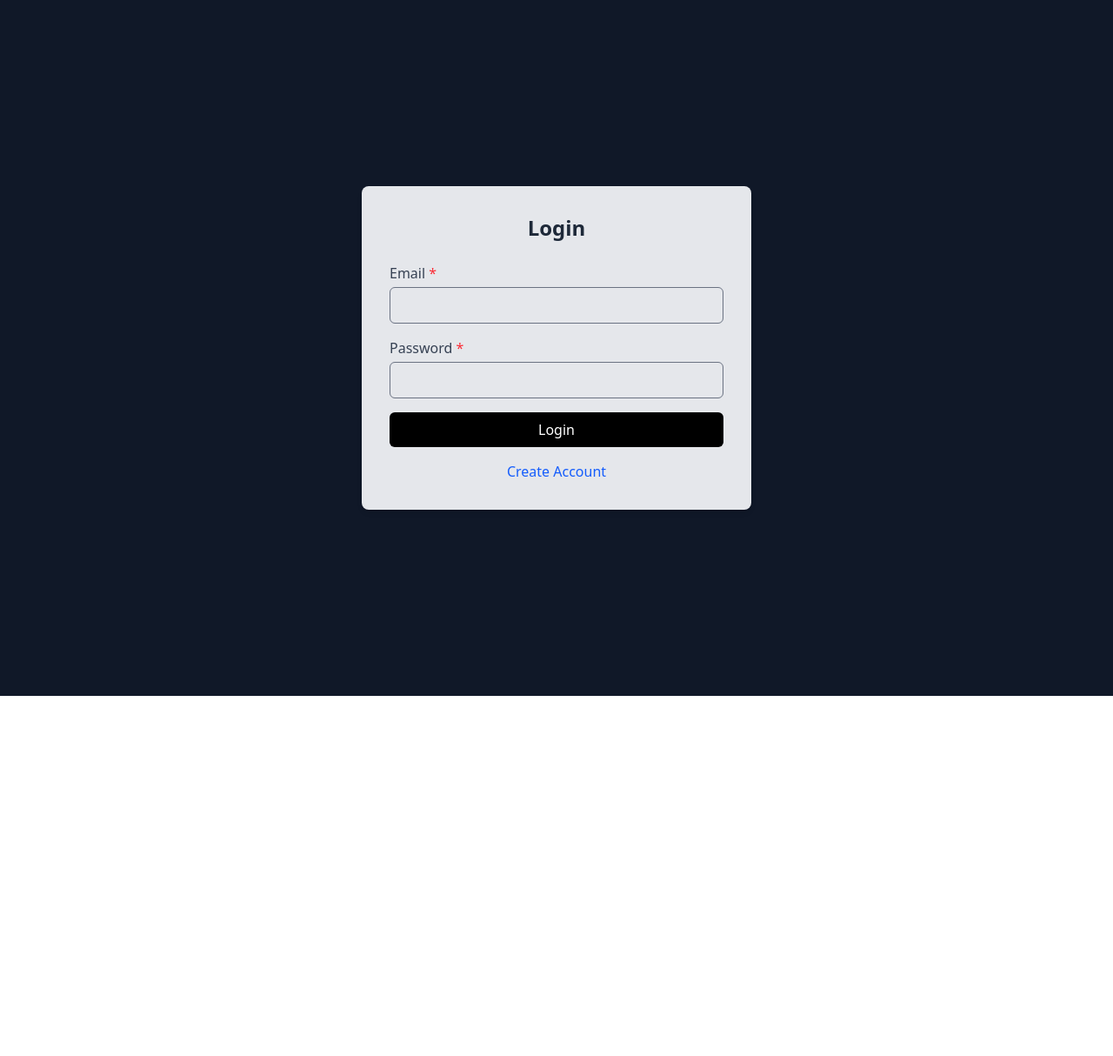
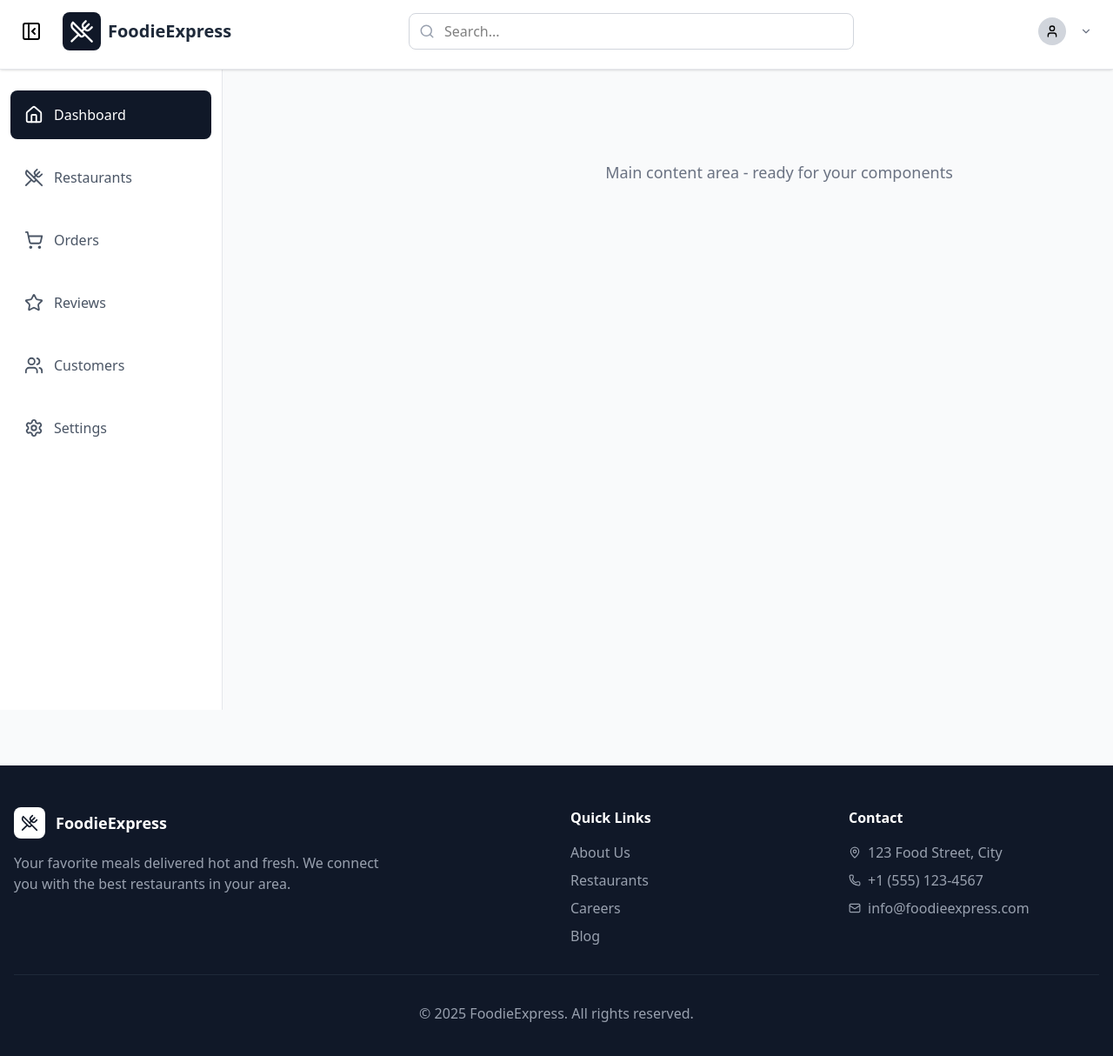
Before and after one commit to Snowden-0/restaurant-delivery-frontend, a React (Vite) app: page / in a window 1280 px wide. Before the commit this address led to /login. Shown: the top 1214 px of the page at 87% size. Before the commit the page ends 800 px from the top, so only its background shows below. Built offline with nearby package versions, Linux system fonts and the light colour scheme.

Commit message:
Adjusted sidebar and header

```diff
--- a/src/App.jsx
+++ b/src/App.jsx
@@ -5,6 +5,7 @@ import SignupPage from './views/user/SignupPage';
 import HomePage from './views/HomePage';
 import * as authService from './services/authServices';
 import ErrorPopup from './components/ui/ErrorPopup';
+import  Layout  from './Layout/Layout';
 
 const MAIN_DIV_CLASS = 'min-h-screen flex items-center justify-center bg-gray-900';
 
@@ -38,36 +39,45 @@ function App() {
   };
 
   return (
-    <div className={MAIN_DIV_CLASS}>
-      {error && <ErrorPopup message={error} onClose={() => setError(null)} />}
-      <Router>
-        <Routes>
-          <Route
-            path="/"
-            element={
-              isAuthenticated ?
-                <HomePage onLogout={handleLogout} /> :
-                <Navigate to="/login" replace />
-            }
-          />
-          <Route
-            path="/login"
-            element={
-              !isAuthenticated ?
-                <LoginPage onLogin={(data) => handleAuth(data, 'login')} /> :
-                <Navigate to="/" replace />
-            }
-          />
-          <Route
-            path="/signup"
-            element={
-              !isAuthenticated ?
-                <SignupPage onSignup={(data) => handleAuth(data, 'signup')} /> :
-                <Navigate to="/" replace />
-            }
-          />
-        </Routes>
-      </Router>
+    // <div className={MAIN_DIV_CLASS}>
+    //   {error && <ErrorPopup message={error} onClose={() => setError(null)} />}
+    //   <Router>
+    //     <Routes>
+    //       <Route
+    //         path="/"
+    //         element={
+    //           isAuthenticated ?
+    //             <HomePage onLogout={handleLogout} /> :
+    //             <Navigate to="/login" replace />
+    //         }
+    //       />
+    //       <Route
+    //         path="/login"
+    //         element={
+    //           !isAuthenticated ?
+    //             <LoginPage onLogin={(data) => handleAuth(data, 'login')} /> :
+    //             <Navigate to="/" replace />
+    //         }
+    //       />
+    //       <Route
+    //         path="/signup"
+    //         element={
+    //           !isAuthenticated ?
+    //             <SignupPage onSignup={(data) => handleAuth(data, 'signup')} /> :
+    //             <Navigate to="/" replace />
+    //         }
+    //       />
+    //     </Routes>
+    //   </Router>
+    //</div>
+    <div>
+      <Layout>
+      {/* Your page content will go here */}
+      <div className="text-center text-gray-500 py-20">
+        <p className="text-lg">Main content area - ready for your components</p>
+      </div>
+    </Layout>
+
     </div>
   );
 }
--- a/src/Layout/Footer.jsx
+++ b/src/Layout/Footer.jsx
@@ -1,24 +1,62 @@
-import React from 'react';
+import { UtensilsCrossed, MapPin, Phone, Mail,} from 'lucide-react';
+
+const CONTACT_ICONS_CLASS = 'flex items-center space-x-2';
+const QUICK_LINKS_CLASS = 'text-gray-400 hover:text-white transition-colors';
+const COPYRIGHT_CLASS = 'border-t border-gray-800 mt-8 pt-8 text-center text-gray-400';
+const FOOTER_CLASS = 'bg-gray-900 text-white py-12';
+const FOOTER_ITEMS_CLASS = 'grid grid-cols-1 md:grid-cols-4 gap-8';
 
 const Footer = () => {
   return (
-    <footer className="bg-white border-t py-4">
-      <div className="max-w-7xl mx-auto px-4 sm:px-6">
-        <div className="flex flex-col md:flex-row justify-between items-center">
-          <p className="text-gray-600 text-sm">
-            © 2023 GourmetExpress. All rights reserved.
-          </p>
-          <div className="flex space-x-4 mt-2 md:mt-0">
-            <a href="#" className="text-gray-500 hover:text-indigo-600 transition">
-              Terms
-            </a>
-            <a href="#" className="text-gray-500 hover:text-indigo-600 transition">
-              Privacy
-            </a>
-            <a href="#" className="text-gray-500 hover:text-indigo-600 transition">
-              Contact
-            </a>
+    <footer className={FOOTER_CLASS}>
+      <div className="max-w-7xl mx-auto px-4">
+        <div className={FOOTER_ITEMS_CLASS}>
+          {/* Company Info */}
+          <div className="col-span-1 md:col-span-2">
+            <div className="flex items-center space-x-3 mb-4">
+              <div className="bg-white p-2 rounded-lg">
+                <UtensilsCrossed className="text-gray-900" size={20} />
+              </div>
+              <h3 className="text-lg font-semibold">FoodieExpress</h3>
+            </div>
+            <p className="text-gray-400 mb-4 max-w-md">
+              Your favorite meals delivered hot and fresh. We connect you with the best restaurants in your area.
+            </p>
           </div>
+
+          {/* Quick Links */}
+          <div>
+            <h4 className="font-semibold mb-4">Quick Links</h4>
+            <ul className="space-y-2">
+              <li><a href="#" className={QUICK_LINKS_CLASS}>About Us</a></li>
+              <li><a href="#" className={QUICK_LINKS_CLASS}>Restaurants</a></li>
+              <li><a href="#" className={QUICK_LINKS_CLASS}>Careers</a></li>
+              <li><a href="#" className={QUICK_LINKS_CLASS}>Blog</a></li>
+            </ul>
+          </div>
+
+          {/* Contact Info */}
+          <div>
+            <h4 className="font-semibold mb-4">Contact</h4>
+            <ul className="space-y-2 text-gray-400">
+              <li className={CONTACT_ICONS_CLASS}>
+                <MapPin size={14} />
+                <span>123 Food Street, City</span>
+              </li>
+              <li className={CONTACT_ICONS_CLASS}>
+                <Phone size={14} />
+                <span>+1 (555) 123-4567</span>
+              </li>
+              <li className={CONTACT_ICONS_CLASS}>
+                <Mail size={14} />
+                <span>info@foodieexpress.com</span>
+              </li>
+            </ul>
+          </div>
+        </div>
+
+        <div className={COPYRIGHT_CLASS}>
+          <p>&copy; 2025 FoodieExpress. All rights reserved.</p>
         </div>
       </div>
     </footer>
--- a/src/Layout/Header.jsx
+++ b/src/Layout/Header.jsx
@@ -1,27 +1,94 @@
-import React from 'react';
+import React, { useState } from 'react';
+import { Menu, X, UtensilsCrossed, Search, PanelLeftClose, PanelLeftOpen } from 'lucide-react';
 import UserProfile from './UserProfile';
-import { Menu } from 'lucide-react';
-import IconButton from '../components/ui/IconButton';
 
-const Header = ({ toggleSidebar }) => {
+// Common UI Constants
+const COMMON_BUTTON_CLASSES = 'p-2 rounded-lg hover:bg-gray-100 transition-colors';
+const INPUT_BASE_CLASSES = 'w-full pl-10 py-2 border border-gray-300 rounded-lg focus:outline-none focus:ring-2 focus:ring-gray-900 focus:border-transparent transition-all';
+const SEARCH_ICON_CLASSES = 'absolute left-3 top-1/2 transform -translate-y-1/2 text-gray-400';
+const MOBILE_CLOSE_BUTTON_CLASSES = 'absolute right-3 top-1/2 transform -translate-y-1/2 text-gray-400 hover:text-gray-600';
+
+// Header-specific Constants
+const HEADER_CLASSES = 'bg-white shadow-sm border-b border-gray-200 sticky top-0 z-50';
+const INNER_CONTAINER_CLASSES = 'flex items-center justify-between px-4 py-3';
+const LOGO_CONTAINER_CLASSES = 'bg-gray-900 p-2 rounded-lg flex items-center justify-center';
+const TITLE_CLASSES = 'text-xl font-extrabold text-gray-800 hidden sm:block';
+
+const Header = ({ onToggleSidebar, isSidebarOpen, onToggleSidebarCollapse, isSidebarCollapsed }) => {
+  const [showMobileSearch, setShowMobileSearch] = useState(false);
+
   return (
-    <header className="sticky top-0 z-10 bg-white shadow-sm">
-      <div className="flex items-center justify-between px-4 py-3 sm:px-6">
-        <div className="flex items-center">
-          <IconButton
-            onClick={toggleSidebar}
-            className="md:hidden mr-2"
-            icon={<Menu className="w-5 h-5" />}
-          />
-          <h1 className="text-xl font-bold text-indigo-600">GourmetExpress</h1>
+    <header className={`${HEADER_CLASSES} h-20`}>
+      <div className={INNER_CONTAINER_CLASSES}>
+        {/* Left Section */}
+        <div className="flex items-center space-x-4">
+          <button
+            onClick={onToggleSidebar}
+            className={`${COMMON_BUTTON_CLASSES} lg:hidden`}
+          >
+            {isSidebarOpen ? <X size={20} /> : <Menu size={20} />}
+          </button>
+
+          {/* Desktop sidebar collapse button */}
+          <button
+            onClick={onToggleSidebarCollapse}
+            className={`${COMMON_BUTTON_CLASSES} hidden lg:flex`}
+          >
+            {isSidebarCollapsed ? <PanelLeftOpen size={24} /> : <PanelLeftClose size={24} />}
+          </button>
+
+          <div className="flex items-center space-x-2">
+            <div className={LOGO_CONTAINER_CLASSES}>
+              <UtensilsCrossed className="text-white" size={28} />
+            </div>
+            <h1 className={TITLE_CLASSES}>FoodieExpress</h1>
+          </div>
         </div>
 
-        <div className="flex items-center space-x-4">
-          <UserProfile
-            name="Alex Morgan"
-            email="alex@example.com"
-            avatarUrl="/avatar.png"
-          />
+        {/* Center Section - Search */}
+        <div className="flex-1 max-w-lg mx-4">
+          {/* Desktop Search */}
+          <div className="relative hidden md:block">
+            <Search className={SEARCH_ICON_CLASSES} size={18} />
+            <input
+              type="text"
+              placeholder="Search..."
+              className={`${INPUT_BASE_CLASSES} pr-4`}
+            />
+          </div>
+
+          {/* Mobile Search */}
+          {showMobileSearch && (
+            <div className="relative md:hidden">
+              <Search className={SEARCH_ICON_CLASSES} size={18} />
+              <input
+                type="text"
+                placeholder="Search..."
+                className={`${INPUT_BASE_CLASSES} pr-10`}
+                autoFocus
+              />
+              <button
+                onClick={() => setShowMobileSearch(false)}
+                className={MOBILE_CLOSE_BUTTON_CLASSES}
+              >
+                <X size={18} />
+              </button>
+            </div>
+          )}
+        </div>
+
+        {/* Right Section */}
+        <div className="flex items-center space-x-3">
+          {!showMobileSearch && (
+            <button
+              onClick={() => setShowMobileSearch(true)}
+              className={`${COMMON_BUTTON_CLASSES} md:hidden`}
+            >
+              <Search size={18} className="text-gray-600" />
+            </button>
+          )}
+          {/* User Profile */}
+          <UserProfile/>
         </div>
       </div>
     </header>
--- a/src/Layout/Layout.jsx
+++ b/src/Layout/Layout.jsx
@@ -4,23 +4,46 @@ import Sidebar from './Sidebar';
 import Footer from './Footer';
 
 const Layout = ({ children }) => {
-  const [sidebarOpen, setSidebarOpen] = useState(true);
+  const [isSidebarOpen, setIsSidebarOpen] = useState(false);
+  const [isSidebarCollapsed, setIsSidebarCollapsed] = useState(false);
+  const [activeItem, setActiveItem] = useState('/');
 
-  const toggleSidebar = () => {
-    setSidebarOpen(!sidebarOpen);
+  const toggleSidebar = () => setIsSidebarOpen(!isSidebarOpen);
+  const closeSidebar = () => setIsSidebarOpen(false);
+  const toggleSidebarCollapse = () => setIsSidebarCollapsed(!isSidebarCollapsed);
+  const handleItemClick = (href) => {
+    setActiveItem(href);
+    // Close mobile sidebar when item is clicked
+    if (isSidebarOpen) {
+      setIsSidebarOpen(false);
+    }
   };
 
   return (
-    <div className="flex flex-col min-h-screen bg-gray-50">
-      <Header toggleSidebar={toggleSidebar} />
-      <div className="flex flex-1 overflow-hidden">
-        <Sidebar isOpen={sidebarOpen} />
-        <main className={`flex-1 overflow-y-auto transition-all duration-300 ${sidebarOpen ? 'md:ml-64' : 'md:ml-20'}`}>
-          <div className="p-4 md:p-6 max-w-7xl mx-auto w-full">
-            {children}
-          </div>
+    <div className="min-h-screen bg-gray-50">
+      <Header
+        onToggleSidebar={toggleSidebar}
+        isSidebarOpen={isSidebarOpen}
+        onToggleSidebarCollapse={toggleSidebarCollapse}
+        isSidebarCollapsed={isSidebarCollapsed}
+      />
+
+      <div className="flex">
+        <Sidebar
+          isOpen={isSidebarOpen}
+          onClose={closeSidebar}
+          isCollapsed={isSidebarCollapsed}
+          activeItem={activeItem}
+          onItemClick={handleItemClick}
+        />
+
+        <main
+          className={`flex-1 ${isSidebarCollapsed ? "lg:ml-24" : "lg:ml-64"}`}
+        >
+          <div className="p-6 min-h-screen">{children}</div>
         </main>
       </div>
+
       <Footer />
     </div>
   );
--- /dev/null
+++ b/src/Layout/NavItem.jsx
@@ -0,0 +1,33 @@
+import React from 'react';
+
+const NavItem = ({ icon: Icon, label, href, active, onClick, isCollapsed }) => {
+  const handleClick = (e) => {
+    e.preventDefault();
+    if (onClick) {
+      onClick(href);
+    }
+  };
+
+  return (
+    <li>
+      <a
+        href={href}
+        onClick={handleClick}
+        className={`
+          flex items-center space-x-3 px-4 py-4 rounded-lg transition-all duration-200 group
+          ${active
+            ? 'bg-gray-900 text-white'
+            : 'text-gray-600 hover:bg-gray-100 hover:text-gray-900'
+          }
+          ${isCollapsed ? 'justify-center' : ''}
+        `}
+        title={isCollapsed ? label : ''}
+      >
+        <Icon size={22} />
+        {!isCollapsed && <span className="font-medium">{label}</span>}
+      </a>
+    </li>
+  );
+};
+
+export default NavItem;
--- a/src/Layout/Sidebar.jsx
+++ b/src/Layout/Sidebar.jsx
@@ -1,64 +1,78 @@
 import React from 'react';
+import NavItem from './NavItem';
 import {
   Home,
-  Utensils,
+  UtensilsCrossed,
   ShoppingCart,
+  Star,
   Users,
-  Settings,
-  HelpCircle
+  Settings
 } from 'lucide-react';
-import NavItem from './NavItem';
-import ResizablePanel from '../components/ui/ResizablePanel';
 
-const Sidebar = ({ isOpen }) => {
-  const navItems = [
-    { icon: <Home />, label: 'Dashboard', href: '/' },
-    { icon: <Utensils />, label: 'Restaurants', href: '/restaurants' },
-    { icon: <ShoppingCart />, label: 'Orders', href: '/orders' },
-    { icon: <Users />, label: 'Customers', href: '/customers' },
-    { icon: <Settings />, label: 'Settings', href: '/settings' },
-    { icon: <HelpCircle />, label: 'Support', href: '/support' },
+const Sidebar = ({ isOpen, onClose, isCollapsed, activeItem, onItemClick }) => {
+  const menuItems = [
+    { icon: Home, label: 'Dashboard', href: '/' },
+    { icon: UtensilsCrossed, label: 'Restaurants', href: '/restaurants' },
+    { icon: ShoppingCart, label: 'Orders', href: '/orders' },
+    { icon: Star, label: 'Reviews', href: '/reviews' },
+    { icon: Users, label: 'Customers', href: '/customers' },
+    { icon: Settings, label: 'Settings', href: '/settings' },
   ];
 
   return (
-    <ResizablePanel
-      isOpen={isOpen}
-      defaultWidth={256}
-      minWidth={80}
-      maxWidth={320}
-      className="hidden md:flex flex-col bg-white border-r"
-    >
-      <div className={`flex-1 overflow-y-auto py-4 ${isOpen ? 'px-4' : 'px-2'}`}>
-        <div className="mb-8 flex items-center p-2">
-          <div className="bg-indigo-600 rounded-lg p-2">
-            <Utensils className="text-white w-6 h-6" />
+    <>
+      {/* Overlay */}
+      {isOpen && (
+        <div
+          className="fixed inset-0 bg-black bg-opacity-20 z-40 lg:hidden"
+          onClick={onClose}
+        />
+      )}
+
+      {/* Sidebar */}
+      <aside className={`
+        fixed top-0 left-0 h-full bg-white border-r border-gray-200 z-50 transition-all duration-300 ease-in-out
+        ${isOpen ? 'translate-x-0' : '-translate-x-full'}
+        lg:sticky lg:top-16 lg:translate-x-0 lg:z-auto
+        ${isCollapsed ? 'lg:w-24' : 'lg:w-64'}
+        w-64
+        lg:h-[calc(100vh-4rem)]  // Height adjusted for header
+      `}>
+
+        <div className="flex flex-col h-full">
+          {/* Logo - Hidden when collapsed on desktop */}
+          {(!isCollapsed || isOpen) && (
+            <div className="p-6 border-b border-gray-200 lg:hidden">
+              <div className="flex items-center space-x-3">
+                <div className="bg-gray-900 p-2 rounded-lg">
+                  <UtensilsCrossed className="text-white" size={20} />
                 </div>
-          {isOpen && (
-            <h2 className="ml-3 text-xl font-bold text-gray-800">Gourmet</h2>
+                <div>
+                  <h2 className="text-lg font-semibold text-gray-800">FoodieExpress</h2>
+                </div>
+              </div>
+            </div>
           )}
-        </div>
 
-        <nav>
-          <ul className="space-y-1">
-            {navItems.map((item, index) => (
+          {/* Navigation */}
+          <nav className="flex-1 py-6">
+            <ul className="space-y-4 px-3">
+              {menuItems.map((item, index) => (
                 <NavItem
                   key={index}
                   icon={item.icon}
                   label={item.label}
                   href={item.href}
-                isOpen={isOpen}
+                  active={activeItem === item.href}
+                  onClick={onItemClick}
+                  isCollapsed={isCollapsed && !isOpen}
                 />
               ))}
             </ul>
           </nav>
         </div>
-
-      <div className={`p-4 border-t ${isOpen ? 'text-center' : ''}`}>
-        <p className="text-xs text-gray-500">
-          {isOpen ? '© 2023 GourmetExpress' : '©'}
-        </p>
-      </div>
-    </ResizablePanel>
+      </aside>
+    </>
   );
 };
 
--- a/src/Layout/UserProfile.jsx
+++ b/src/Layout/UserProfile.jsx
@@ -1,29 +1,60 @@
-import React, { useState } from 'react';
-import { ChevronDown, LogOut } from 'lucide-react';
+import { useState, useEffect } from 'react';
+import { ChevronDown, Settings } from 'lucide-react';
 
-const UserProfile = ({ name, email, avatarUrl }) => {
-  const [isOpen, setIsOpen] = useState(false);
+// Common UI Constants
+const COMMON_BUTTON_CLASSES = 'flex items-center space-x-2 p-2 rounded-lg hover:bg-gray-100 transition-colors';
+const AVATAR_CONTAINER_CLASSES = 'w-8 h-8 bg-gray-300 rounded-full flex items-center justify-center';
+const USER_NAME_CLASSES = 'text-gray-700 font-medium hidden sm:block';
+const DROPDOWN_MENU_CLASSES = 'absolute right-0 mt-2 w-48 bg-white rounded-lg shadow-lg border border-gray-200 py-2 z-10';
+const DROPDOWN_HEADER_CLASSES = 'px-4 py-2 border-b border-gray-100';
+const DROPDOWN_ITEM_CLASSES = 'block px-4 py-2 transition-colors';
+const REGULAR_ITEM_CLASSES = `${DROPDOWN_ITEM_CLASSES} text-gray-700 hover:bg-gray-50`;
+const LOGOUT_ITEM_CLASSES = `${DROPDOWN_ITEM_CLASSES} text-red-600 hover:bg-red-50`;
+
+const UserProfile = ({ name, email }) => {
+  const [showDropdown, setShowDropdown] = useState(false);
+
+  useEffect(() => {
+    if (showDropdown) {
+      const handleClick = () => setShowDropdown(false);
+      document.addEventListener('click', handleClick);
+      return () => document.removeEventListener('click', handleClick);
+    }
+  }, [showDropdown]);
 
   return (
     <div className="relative">
       <button
-        onClick={() => setIsOpen(!isOpen)}
-        className="flex items-center space-x-2 focus:outline-none"
+        onClick={(e) => {
+          e.stopPropagation();
+          setShowDropdown(!showDropdown);
+        }}
+        className={COMMON_BUTTON_CLASSES}
       >
-        <div className="bg-gray-200 border-2 border-dashed rounded-xl w-8 h-8" />
-        <div className="hidden md:block text-left">
-          <p className="text-sm font-medium text-gray-700 truncate max-w-[120px]">{name}</p>
-          <p className="text-xs text-gray-500 truncate max-w-[120px]">{email}</p>
+        <div className={AVATAR_CONTAINER_CLASSES}>
+          <svg xmlns="http://www.w3.org/2000/svg" width="16" height="16" viewBox="0 0 24 24" fill="none" stroke="currentColor" strokeWidth="2" strokeLinecap="round" strokeLinejoin="round">
+            <path d="M19 21v-2a4 4 0 0 0-4-4H9a4 4 0 0 0-4 4v2" />
+            <circle cx="12" cy="7" r="4" />
+          </svg>
         </div>
-        <ChevronDown className={`w-4 h-4 text-gray-500 transition-transform ${isOpen ? 'rotate-180' : ''}`} />
+        <span className={USER_NAME_CLASSES}>{name}</span>
+        <ChevronDown size={14} className="text-gray-500" />
       </button>
 
-      {isOpen && (
-        <div className="absolute right-0 mt-2 w-48 bg-white rounded-md shadow-lg py-1 z-20">
-          <button className="flex w-full items-center px-4 py-2 text-sm text-gray-700 hover:bg-gray-100">
-            <LogOut className="w-4 h-4 mr-2" />
-            Sign Out
-          </button>
+      {showDropdown && (
+        <div className={DROPDOWN_MENU_CLASSES} onClick={(e) => e.stopPropagation()}>
+          <div className={DROPDOWN_HEADER_CLASSES}>
+            <p className="font-medium text-gray-800">{name}</p>
+            <p className="text-sm text-gray-500">{email}</p>
+          </div>
+          <a href="#" className={REGULAR_ITEM_CLASSES}>
+            <Settings size={16} className="inline mr-2" />
+            Profile & Settings
+          </a>
+          <hr className="my-2" />
+          <a href="#" className={LOGOUT_ITEM_CLASSES}>
+            Logout
+          </a>
         </div>
       )}
     </div>
```
Lines whose indentation alone changed are shown as unchanged.
